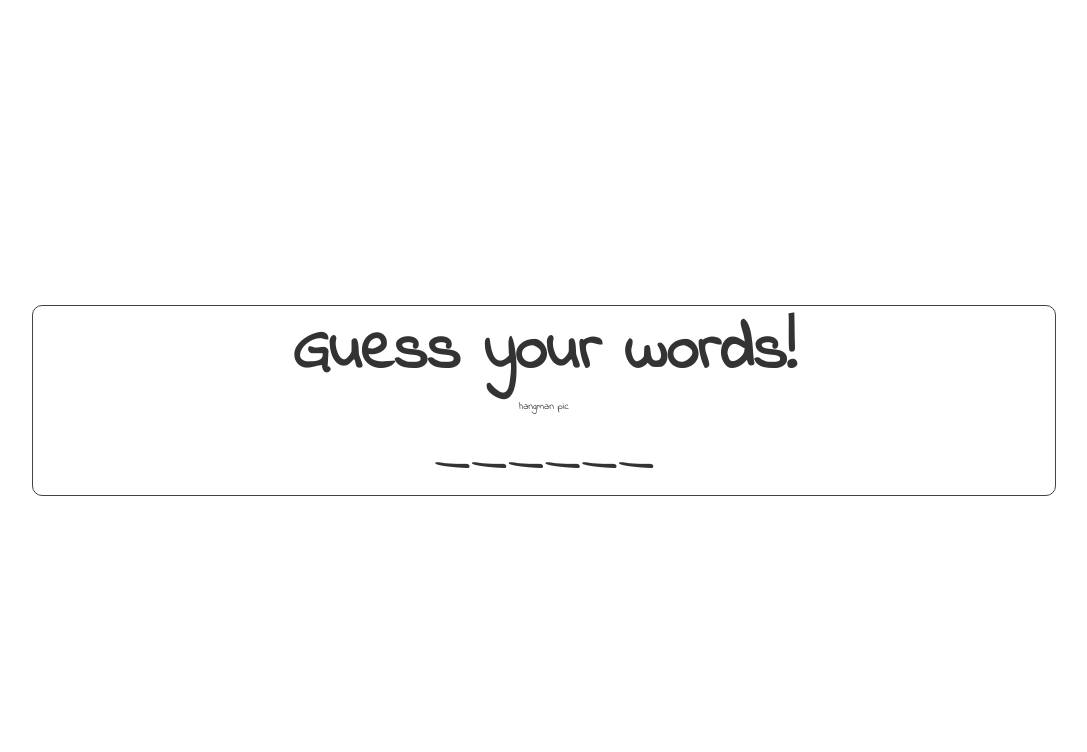
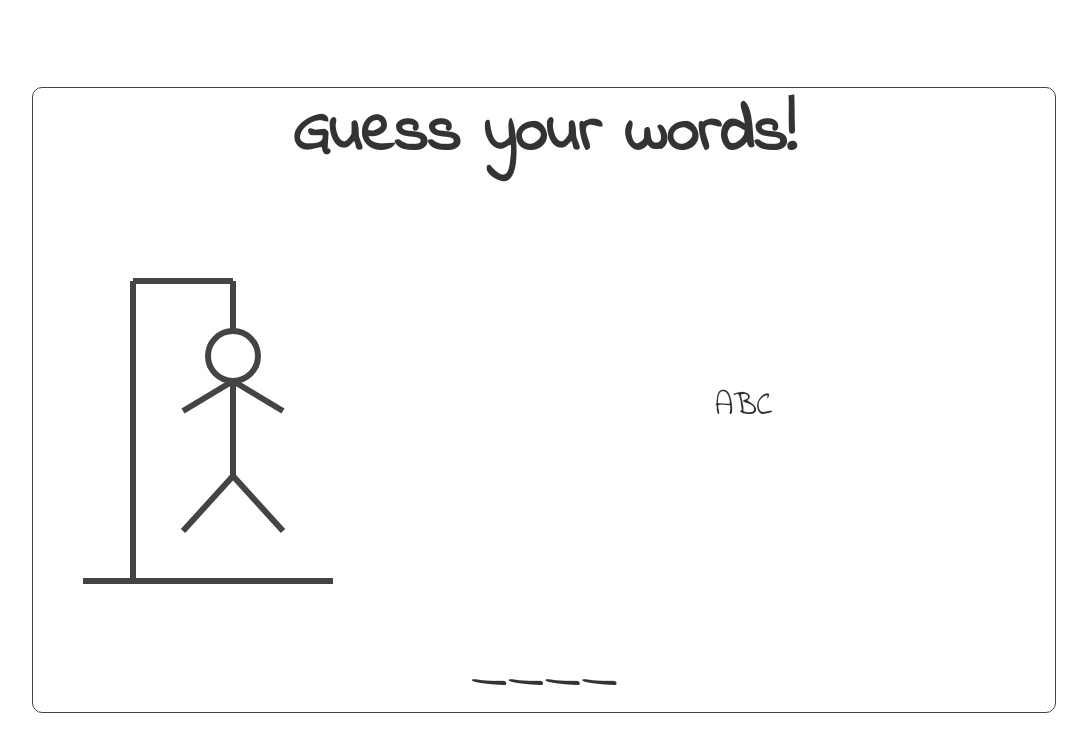
Before and after one commit to taewookim02/hangman, a plain HTML site: page index.html in a window 1280 px wide. Shown: the whole page, without its empty margins (96-1183 px from the left). Drawn offline with Linux system fonts and the light colour scheme.

Commit message:
style: stickman done

```diff
--- a/index.html
+++ b/index.html
@@ -18,8 +18,11 @@
     <div class="alphabets">
       <h1 class="heading-primary">Guess your words!</h1>
     </div>
-    <div class="hangman">hangman pic</div>
-    <div class="output"><span class="dashes">______</span></div>
+    <div class="canvas-container">
+      <canvas class="canvas" height="450" width="400"></canvas>
+      <div class="wrong-char">ABC</div>
+    </div>
+    <div class="output"><span class="dashes">____</span></div>
   </div>
 </body>
 
--- a/script.js
+++ b/script.js
@@ -1 +1,65 @@
 'use strict';
+
+const canvas = document.querySelector('.canvas');
+const context = canvas.getContext('2d');
+const color = '#444';
+context.lineWidth = 6;
+
+// HANGER TOP
+context.beginPath();
+context.moveTo(200, 100);
+context.lineTo(200, 150);
+context.strokeStyle = color;
+context.stroke();
+
+// HANGER TOP HORIZONTAL
+context.beginPath();
+context.moveTo(100, 100);
+context.lineTo(200, 100);
+context.strokeStyle = color;
+context.stroke();
+
+// HANGER LEFT VERTICAL
+context.beginPath();
+context.moveTo(100, 100);
+context.lineTo(100, 400);
+context.strokeStyle = color;
+context.stroke();
+
+// HANGER BOTTOM HORIZONTAL
+context.beginPath();
+context.moveTo(50, 400);
+context.lineTo(300, 400);
+context.strokeStyle = color;
+context.stroke();
+
+// HEAD
+context.beginPath();
+context.fillStyle = color;
+context.arc(200, 175, 25, 0, Math.PI * 2, true);
+context.stroke();
+
+// BODY
+context.beginPath();
+context.moveTo(200, 200);
+context.lineTo(200, 295);
+context.strokeStyle = color;
+context.stroke();
+
+// ARMS
+context.beginPath();
+context.strokeStyle = color;
+context.moveTo(200, 200);
+context.lineTo(150, 230);
+context.moveTo(200, 200);
+context.lineTo(250, 230);
+context.stroke();
+
+// LEGS
+context.beginPath();
+context.strokeStyle = color;
+context.moveTo(200, 295);
+context.lineTo(150, 350);
+context.moveTo(200, 295);
+context.lineTo(250, 350);
+context.stroke();
--- a/style.css
+++ b/style.css
@@ -31,6 +31,17 @@ body {
   font-size: 6.4rem;
 }
 
+.canvas-container {
+  display: flex;
+  align-items: center;
+  justify-content: space-between;
+}
+
+.wrong-char {
+  font-size: 3.2rem;
+  width: 100%;
+}
+
 .dashes {
   font-size: 5.6rem;
 }
```
